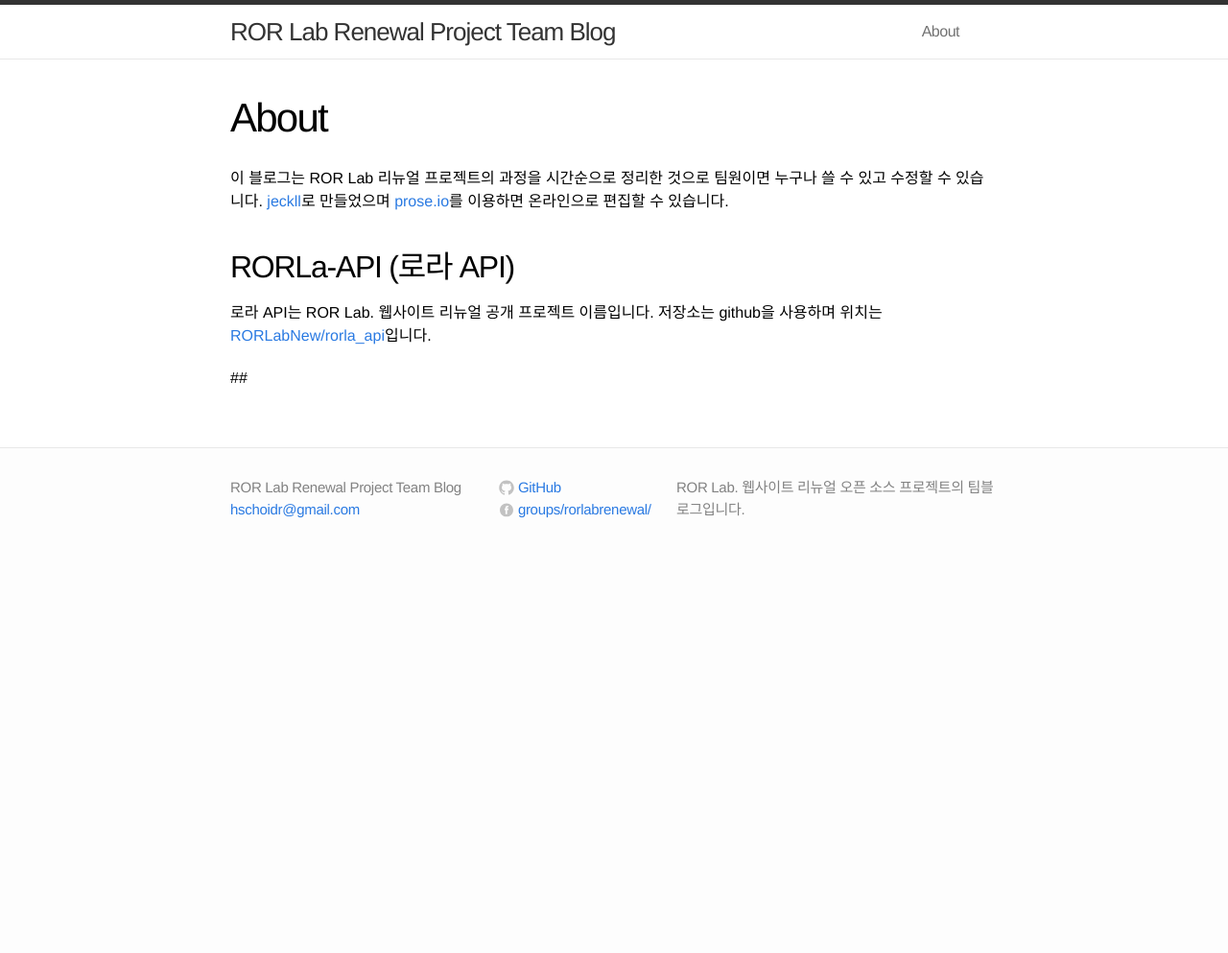
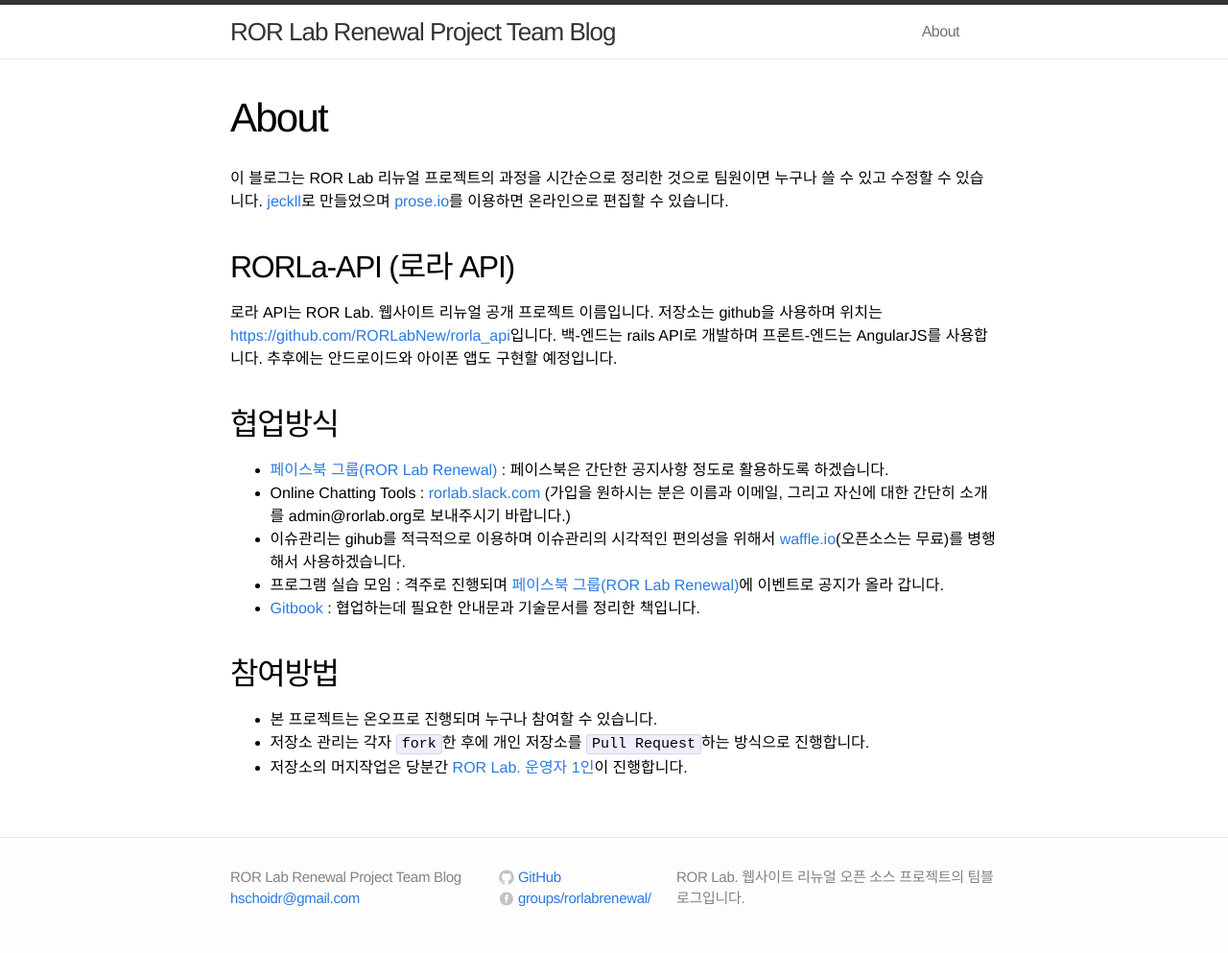
Before and after one commit to RORLabNew/rorlabnew.github.io, a Jekyll site: the page built from about.md, in a window 1280 px wide. Shown: the whole page at 96% size. Built offline with Jekyll 4.4.1, drawn with Linux system fonts in a browser that asks for light colours; Markdown is read by kramdown in place of the engine named in the settings; a file with an impossible date is left out; before the commit the page ends 900 px from its top, so only the background shows below that.

Commit message:
Updated about.md

```diff
--- a/about.md
+++ b/about.md
@@ -8,6 +8,16 @@ published: true
 이 블로그는 ROR Lab 리뉴얼 프로젝트의 과정을 시간순으로 정리한 것으로 팀원이면 누구나 쓸 수 있고 수정할 수 있습니다. [jeckll](http://jekyllrb.com/)로 만들었으며 [prose.io](http://prose.io/)를 이용하면 온라인으로 편집할 수 있습니다.
 
 ## RORLa-API (로라 API)
-로라 API는 ROR Lab. 웹사이트 리뉴얼 공개 프로젝트 이름입니다. 저장소는 github을 사용하며 위치는 [RORLabNew/rorla_api](https://github.com/RORLabNew/rorla_api)입니다.
+로라 API는 ROR Lab. 웹사이트 리뉴얼 공개 프로젝트 이름입니다. 저장소는 github을 사용하며 위치는 [https://github.com/RORLabNew/rorla_api](https://github.com/RORLabNew/rorla_api)입니다. 백-엔드는 rails API로 개발하며 프론트-엔드는 AngularJS를 사용합니다. 추후에는 안드로이드와 아이폰 앱도 구현할 예정입니다.
 
-##
+## 협업방식
+- [페이스북 그룹(ROR Lab Renewal)](https://www.facebook.com/groups/rorlabrenewal/) : 페이스북은 간단한 공지사항 정도로 활용하도록 하겠습니다.
+- Online Chatting Tools : [rorlab.slack.com](http://rorlab.slack.com) (가입을 원하시는 분은 이름과 이메일, 그리고 자신에 대한 간단히 소개를 admin@rorlab.org로 보내주시기 바랍니다.)
+- 이슈관리는 gihub를 적극적으로 이용하며 이슈관리의 시각적인 편의성을 위해서 [waffle.io](https://waffle.io/RORLabNew/rorla_api)(오픈소스는 무료)를 병행해서 사용하겠습니다.
+- 프로그램 실습 모임 : 격주로 진행되며 [페이스북 그룹(ROR Lab Renewal)](https://www.facebook.com/groups/rorlabrenewal/)에 이벤트로 공지가 올라 갑니다.
+- [Gitbook](http://rorlabgitbook.github.io/rorlabnew_guide) : 협업하는데 필요한 안내문과 기술문서를 정리한 책입니다.
+
+## 참여방법
+- 본 프로젝트는 온오프로 진행되며 누구나 참여할 수 있습니다.
+- 저장소 관리는 각자 `fork`한 후에 개인 저장소를 `Pull Request`하는 방식으로 진행합니다.
+- 저장소의 머지작업은 당분간 [ROR Lab. 운영자 1인](mailto:rorlab@gmail.com)이 진행합니다.
```
